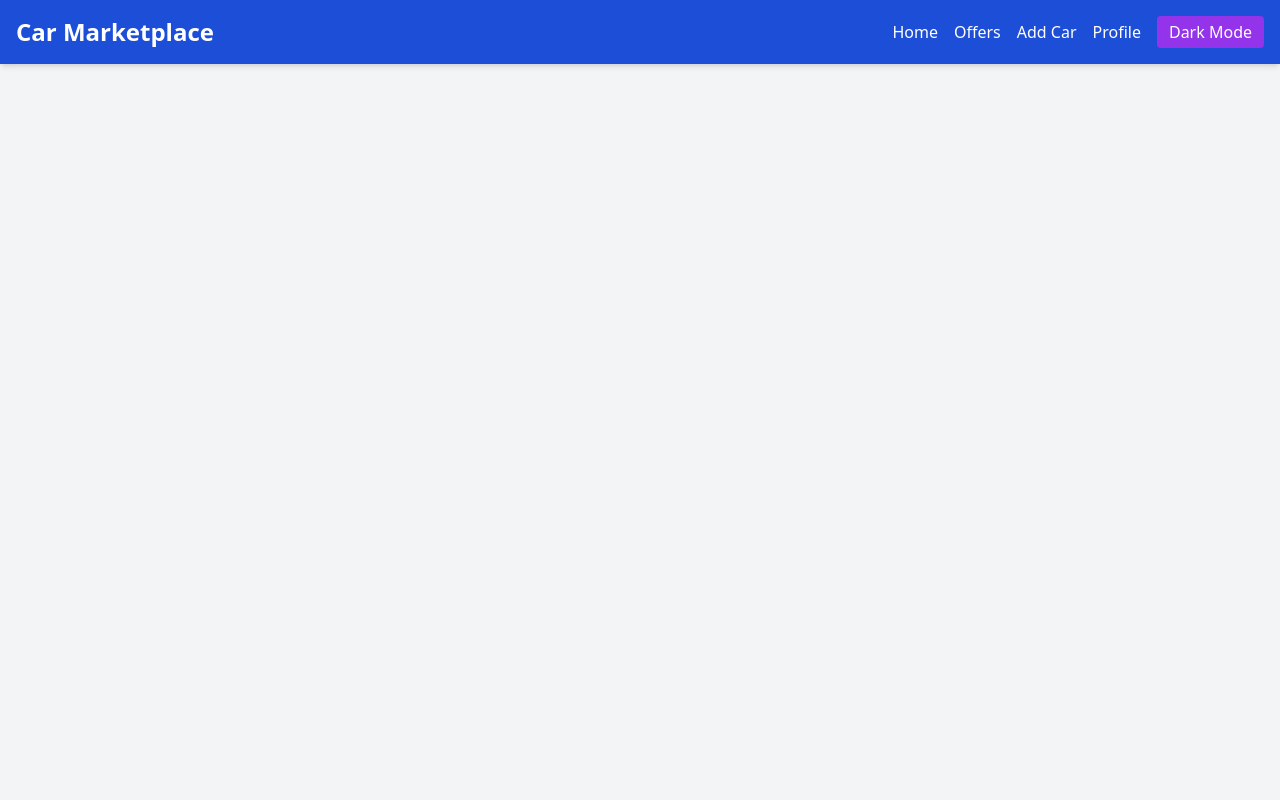
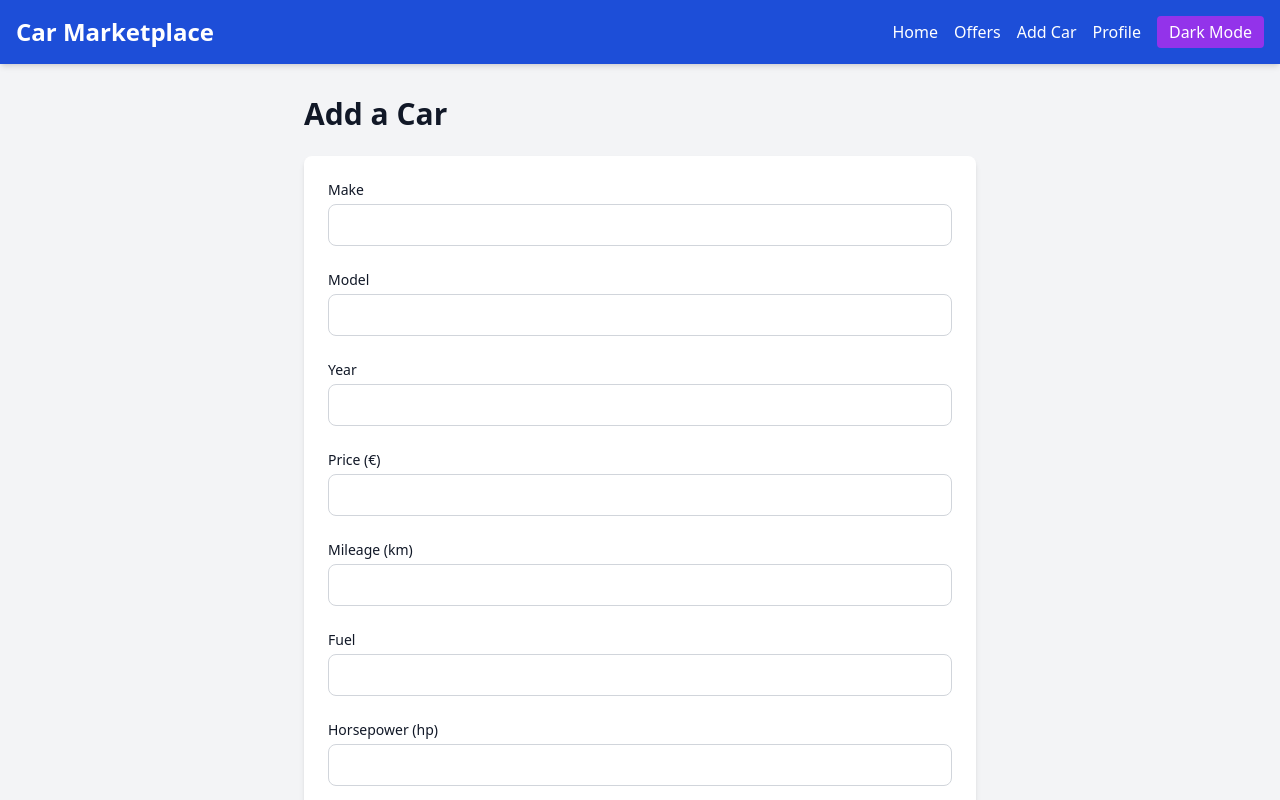
Before and after one commit to KaBoomKaBoom/car-marketplace, a React (Vite) app: page /add-car in a window 1280 px wide. Shown: the top 800 px of the page. Built offline with nearby package versions, Linux system fonts and the light colour scheme.

Commit message:
Add validation for adding the car

```diff
--- a/src/AddCar.jsx
+++ b/src/AddCar.jsx
@@ -27,6 +27,32 @@ function AddCar() {
 
   const handleSubmit = (e) => {
     e.preventDefault();
+
+    // Basic validation
+    if (!formData.Make || !formData.Model || !formData.Year || !formData.Price) {
+      setErrorMessage('Make, Model, Year, and Price are required.');
+      return;
+    }
+    if (isNaN(formData.Year) || formData.Year < 2010 || formData.Year > 2025) {
+      setErrorMessage('Year must be between 2010 and 2025.');
+      return;
+    }
+    if (isNaN(formData.Price) || formData.Price < 0 || formData.Price > 94990) {
+      setErrorMessage('Price must be between 0 and 94,990 €.');
+      return;
+    }
+    if (isNaN(formData.Mileage) || formData.Mileage < 0 || formData.Mileage > 300000) {
+      setErrorMessage('Mileage must be between 0 and 300,000 km.');
+      return;
+    }
+    if (isNaN(formData.Horsepower) || formData.Horsepower < 50 || formData.Horsepower > 500) {
+      setErrorMessage('Horsepower must be between 50 and 500 hp.');
+      return;
+    }
+    if (isNaN(formData.CylinderCapacity) || formData.CylinderCapacity < 1000 || formData.CylinderCapacity > 5000) {
+      setErrorMessage('Cylinder Capacity must be between 1000 and 5000 cm³.');
+      return;
+    }
 
     // Save to localStorage
     localStorage.setItem('carsData', JSON.stringify(updatedCars));
--- a/src/App.jsx
+++ b/src/App.jsx
@@ -3,6 +3,7 @@ import { Routes, Route, Link } from 'react-router-dom';
 import Offers from './Offers.jsx';
 import Home from './Home.jsx';
 import UserProfile from './UserProfile';
+import AddCar from './AddCar.jsx';
 import { LikedCarsProvider } from './LikedCarsContext';
 
 function App() {
@@ -38,7 +39,7 @@ function App() {
             <Link to="/offers" className="text-white hover:text-accent dark:hover:text-accent">
               Offers
             </Link>
-            <Link to="/add" className="text-white hover:text-accent dark:hover:text-accent">
+            <Link to="/add-car" className="text-white hover:text-accent dark:hover:text-accent">
               Add Car
             </Link>
             <Link to="/profile" className="text-white hover:text-accent dark:hover:text-accent">
@@ -60,6 +61,7 @@ function App() {
             <Route path="/add" element={<div className="bg-white dark:bg-gray-700 text-textLight dark:text-textDark p-6 rounded-lg shadow-md">Add Car Page (TBD)</div>} />
             <Route path="/offers" element={<Offers />} />
             <Route path="/profile" element={<UserProfile />} />
+            <Route path="/add-car" element={<AddCar />} />
           </Routes>
         </LikedCarsProvider>
       </div>
```
